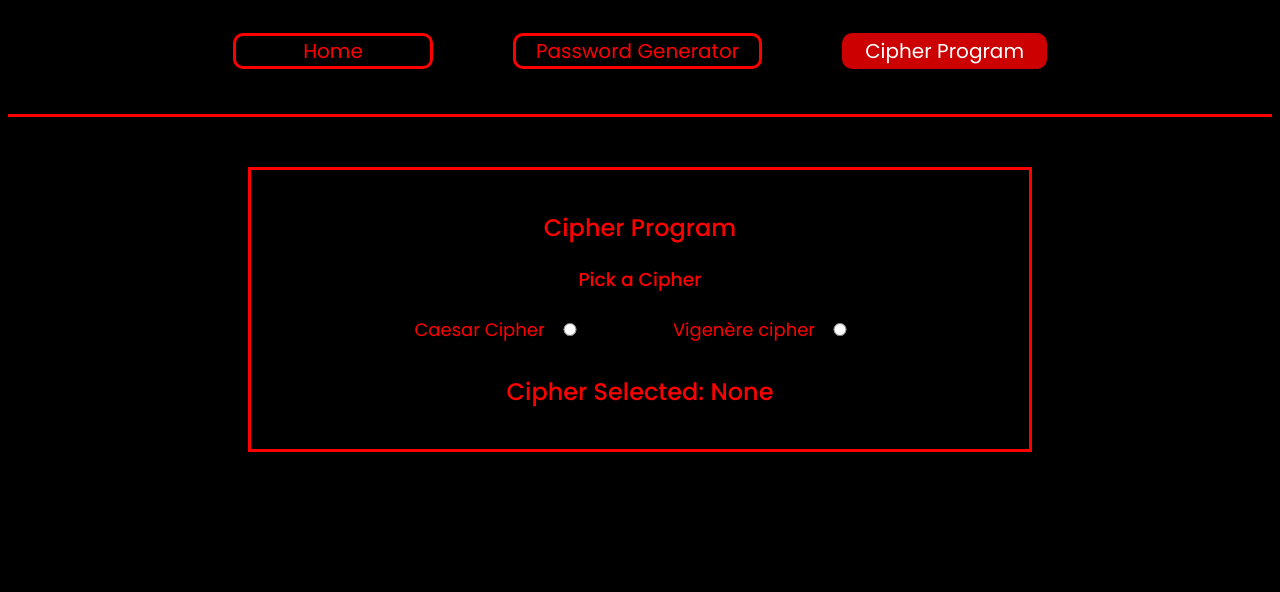
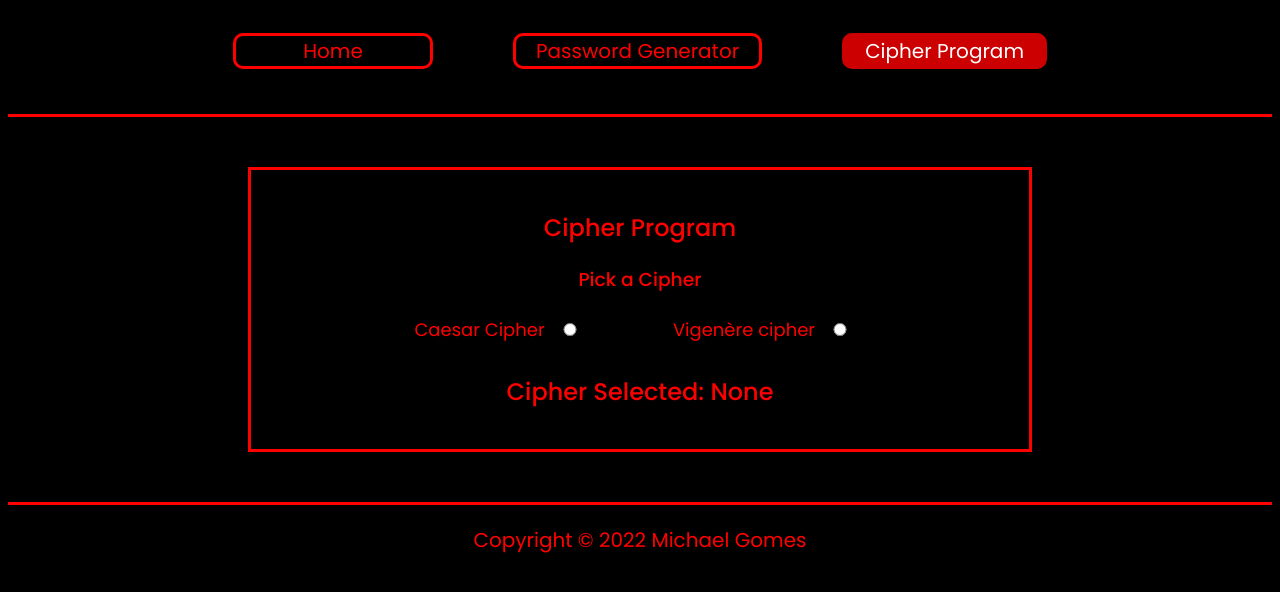
Before and after one commit to SergioGomes-Dev/Password-Generator-And-Cipher, a React (Create React App) app: page /cipher in a window 1280 px wide. Shown: the top 592 px of the page. Built offline with nearby package versions, Linux system fonts and the light colour scheme.

Commit message:
Footer Component

```diff
--- a/src/App.js
+++ b/src/App.js
@@ -1,5 +1,6 @@
 import { BrowserRouter as Router, Routes, Route } from "react-router-dom";
 import Header from "./components/Header";
+import Footer from "./components/Footer";
 import HomeScreen from "./screens/HomeScreen";
 import PasswordGeneratorScreen from "./screens/PasswordGeneratorScreen";
 import CipherProgramScreen from "./screens/CipherProgramScreen";
@@ -13,6 +14,7 @@ function App() {
         <Route path="/password" element={<PasswordGeneratorScreen />} />
         <Route path="/cipher" element={<CipherProgramScreen />} />
       </Routes>
+      <Footer />
     </Router>
   );
 }
--- /dev/null
+++ b/src/components/Footer.js
@@ -0,0 +1,10 @@
+import React from "react";
+
+const Footer = () => {
+  var date = new Date();
+  var year = date.getFullYear();
+
+  return <footer>Copyright &copy; {year} Michael Gomes</footer>;
+};
+
+export default Footer;
--- a/src/index.css
+++ b/src/index.css
@@ -39,6 +39,14 @@ button:hover {
 
 a {
   color: #ff0000;
+}
+
+footer {
+  border-top: 3px solid #ff0000;
+  text-align: center;
+  padding: 20px;
+  margin-top: 50px;
+  font-size: 20px;
 }
 
 /* Home Screen */
```
